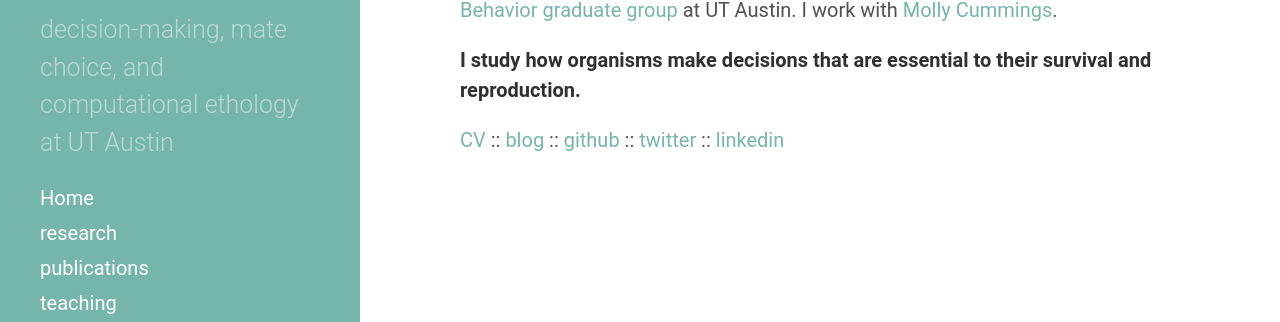
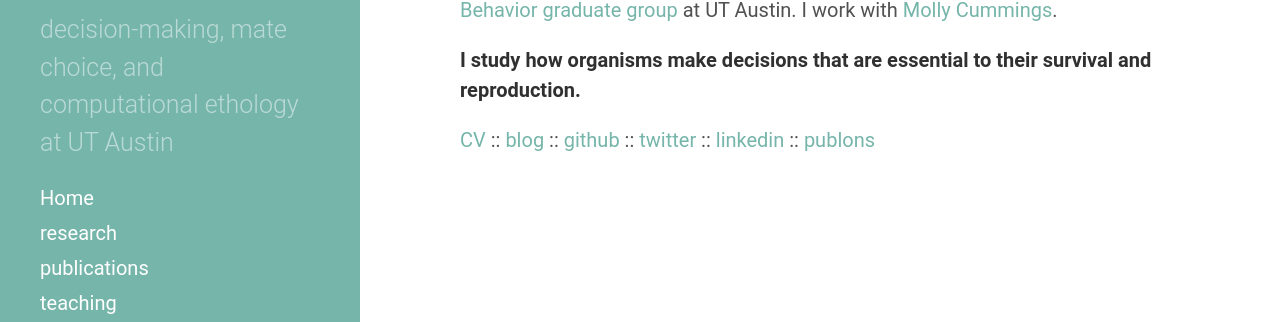
Before and after one commit to lukereding/lukereding.github.io, a Jekyll site: the page built from index.md, in a window 1280 px wide. Shown: the part 349-671 px from the top of the page. Built offline with Jekyll 4.4.1, drawn with Linux system fonts in a browser that asks for light colours; the list of posts is cut into pages by our own code.

Commit message:
Update index.md

```diff
--- a/index.md
+++ b/index.md
@@ -14,3 +14,4 @@
 :: [github](https://github.com/lukereding)
 :: [twitter](https://twitter.com/lpreding)
 :: [linkedin](https://www.linkedin.com/in/luke-reding-95b318129)
+:: [publons](https://publons.com/author/1264405/luke-reding#profile)
```
